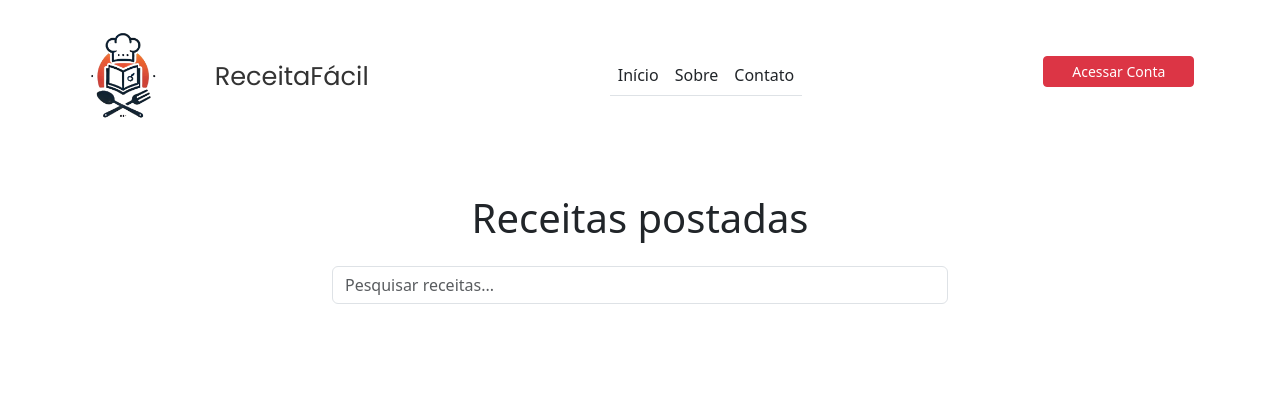
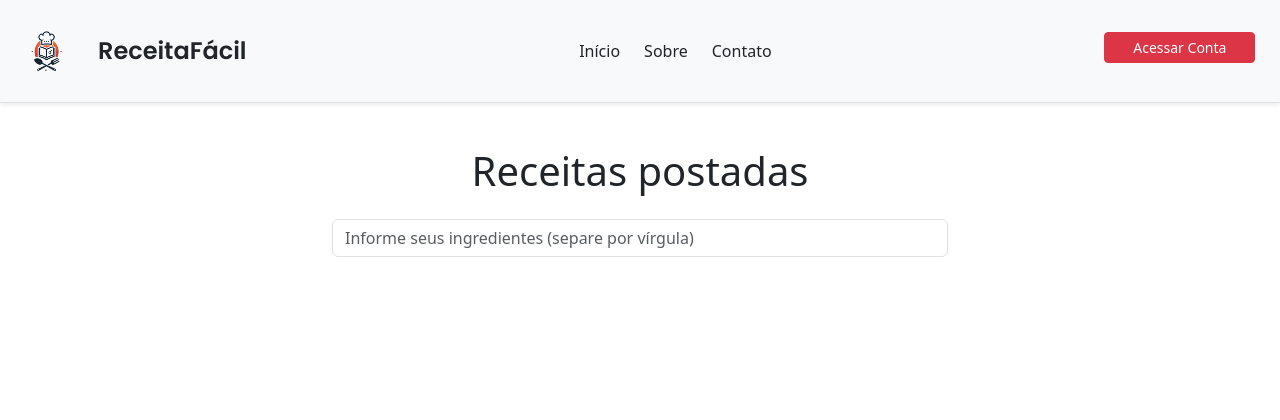
Before and after one commit to rodrigo-ot/programacao-web-25.1, a FastAPI app: page /home in a window 1280 px wide. Shown: the top 420 px of the page. After the commit the page ends 257 px from the top, so only its background shows below. Run offline with FastAPI, Linux system fonts and the light colour scheme; data that the repository does not hold is empty; some libraries are stand-ins or nearby versions.

Commit message:
add ingredients filter in search bar + new style header

```diff
--- a/templates/home.html
+++ b/templates/home.html
@@ -10,33 +10,35 @@
     <link href="https://fonts.googleapis.com/css2?family=Poppins:wght@400;600&family=Lobster&display=swap" rel="stylesheet">
 </head>
 <body>
-    <header>
-        <div class="container-fluid d-flex justify-content-between align-items-center px-4">
-            <div class="logo-container d-flex flex-wrap align-items-center" style="margin-left: 2%;">
-                <img src="static/imgs/imgs/logo.png" alt="Receita Fácil" class="logo img-fluid" style="max-height: 150px; max-width: 100%; height: auto;">
-                <h1 class="site-title ms-3" style="font-family: 'Poppins', sans-serif; color: #333; font-size: calc(1.2rem + 0.5vw); margin-left: 10px; margin-top: 10px;">ReceitaFácil</h1>
+    <header class="bg-light border-bottom shadow-sm py-3">
+        <div class="container-fluid d-flex justify-content-between align-items-center">
+
+          <div class="d-flex align-items-center">
+            <img src="static/imgs/imgs/logo.png" alt="Receita Fácil" class="img-fluid" style="max-height: 70px;">
+            <h1 class="ms-3 mb-0 fs-4 fw-semibold text-dark" style="font-family: 'Poppins', sans-serif;">ReceitaFácil</h1>
           </div>
 
-            <nav class="navbar navbar-expand-lg justify-content-center">
+          <nav class="navbar navbar-expand-lg">
             <button class="navbar-toggler" type="button" data-bs-toggle="collapse" data-bs-target="#navbarNav">
               <span class="navbar-toggler-icon"></span>
             </button>
-                <div class="collapse navbar-collapse border-bottom" id="navbarNav">
-                    <ul class="navbar-nav">
+
+            <div class="collapse navbar-collapse" id="navbarNav">
+              <ul class="navbar-nav gap-2">
                 <li class="nav-item">
-                            <a href="#" class="nav-link text-dark">Início</a>
+                  <a class="nav-link fw-medium text-dark" href="#">Início</a>
                 </li>
                 <li class="nav-item">
-                            <a href="#" class="nav-link text-dark">Sobre</a>
+                  <a class="nav-link fw-medium text-dark" href="#">Sobre</a>
                 </li>
                 <li class="nav-item">
-                            <a href="#" class="nav-link text-dark">Contato</a>
+                  <a class="nav-link fw-medium text-dark" href="#">Contato</a>
                 </li>
               </ul>
             </div>
           </nav>
 
-            <div class="buttons-container" style="margin-right: 5%;">
+            <div class="buttons-container" style="margin-right: 1%;">
                 <button id="auth-button" type="button" class="btn btn-secondary btn-sm d-block w-100 mb-2" style="margin-right: 40px"></button>
                 <button id="post-button" class="btn btn-primary btn-sm w-100 mb-2" style="display: none;" data-bs-toggle="modal" data-bs-target="#postRecipeModal">Postar Receita</button>
             </div>
--- a/templates/recipes.html
+++ b/templates/recipes.html
@@ -19,7 +19,7 @@
 
     <h1 class="text-center my-4">Receitas postadas</h1>
     <div class="container mb-4 w-50">
-        <input type="text" id="searchBar" class="form-control" placeholder="Pesquisar receitas..." oninput="filtrarReceitas()"/></div>
+        <input type="text" id="searchBar" class="form-control" placeholder="Informe seus ingredientes (separe por vírgula)" oninput="filtrarReceitas()"/></div>
     <div id="receitas" class="container mx-auto row row-cols-1 row-cols-md-2 row-cols-lg-4 g-4" style="max-width: 1200px;"></div>
 
     <div id="loading" class="text-center my-5" style="display: none;">
@@ -142,15 +142,25 @@
     exibirReceitas(todasReceitas, userRole);
 }
 
-        function filtrarReceitas() {
+    function filtrarReceitas() {
         const query = document.getElementById('searchBar').value.toLowerCase();
-        const receitasFiltradas = todasReceitas.filter(receita =>
-            receita.title.toLowerCase().includes(query)
-        );
 
-        // Exibe as receitas filtradas
-        exibirReceitas(receitasFiltradas, 'creator'); // O segundo parâmetro pode ser alterado conforme o papel do usuário
-        }
+        const termos = query.split(',').map(term => term.trim()).filter(term => term !== '');
+
+        const receitasFiltradas = todasReceitas.filter(receita => {
+            const tituloMatch = receita.title.toLowerCase().includes(query);
+
+            const ingredientes = receita.ingredients.map(ing => ing.name.toLowerCase());
+
+            const ingredientesMatch = termos.every(term =>
+                ingredientes.some(ing => ing.includes(term))
+            );
+
+            return tituloMatch || ingredientesMatch;
+        });
+
+        exibirReceitas(receitasFiltradas);
+    }
 
         function exibirReceitas(receitas, userRole) {
         const container = document.getElementById('receitas');
@@ -193,15 +203,6 @@
             });
 
 
-        }
-
-        function filtrarReceitas() {
-        const query = document.getElementById('searchBar').value.toLowerCase();
-        const receitasFiltradas = todasReceitas.filter(receita =>
-            receita.title.toLowerCase().includes(query)
-        );
-
-        exibirReceitas(receitasFiltradas, 'creator');
         }
 
         function abrirModal(titulo, descricao) {
```
Lines whose indentation alone changed are shown as unchanged.
